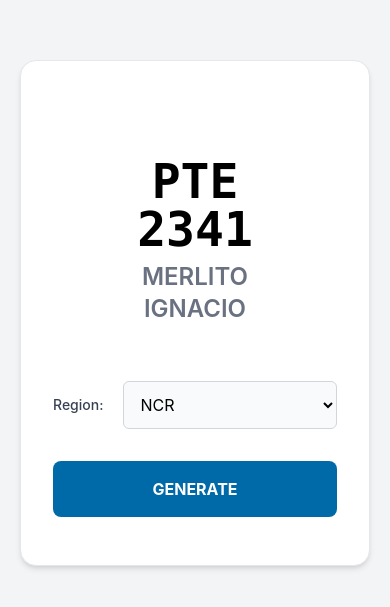
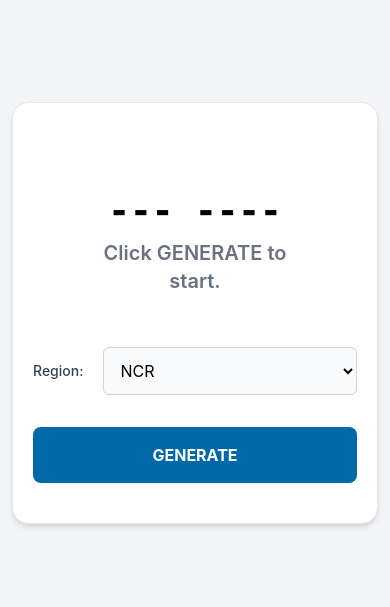
Before and after one commit to ferdiebergado/netlify-rer, a website built with Vite: page index.html in a window 390 px wide. Shown: the part 109-716 px from the top of the page. Built offline with nearby package versions, Linux system fonts and the light colour scheme.

Commit message:
refactor: Reduce result font size

```diff
--- a/index.html
+++ b/index.html
@@ -16,7 +16,7 @@
   <body>
     <main class="flex min-h-dvh items-center justify-center bg-gray-100 dark:bg-gray-800">
       <div
-        class="mx-5 w-full max-w-lg rounded-2xl border border-gray-200 bg-white px-8 py-12 shadow-md sm:px-10 sm:py-12 dark:border-gray-900 dark:bg-gray-900 dark:text-white dark:shadow-lg"
+        class="mx-3 w-full max-w-lg rounded-2xl border border-gray-200 bg-white px-5 py-10 shadow-md sm:mx-5 sm:px-10 sm:py-12 dark:border-gray-900 dark:bg-gray-900 dark:text-white dark:shadow-lg"
       >
         <div
           id="error"
@@ -26,13 +26,13 @@
           Something went wrong.
         </div>
 
-        <div id="result" class="m-12 flex flex-col items-center" aria-live="polite">
-          <div id="plate" class="mb-2 text-center font-mono text-5xl font-bold sm:text-6xl">
+        <div class="m-12 flex flex-col items-center" aria-live="polite">
+          <div id="plate" class="mb-2 text-center font-mono text-4xl font-bold sm:text-6xl">
             --- ----
           </div>
           <div
             id="driver"
-            class="flex min-h-[3em] w-full justify-center text-center text-2xl font-semibold text-gray-500 sm:text-3xl dark:text-gray-400"
+            class="flex min-h-[3em] w-full justify-center text-center text-xl font-semibold text-gray-500 sm:text-3xl dark:text-gray-400"
           >
             Click GENERATE to start.
           </div>
```
